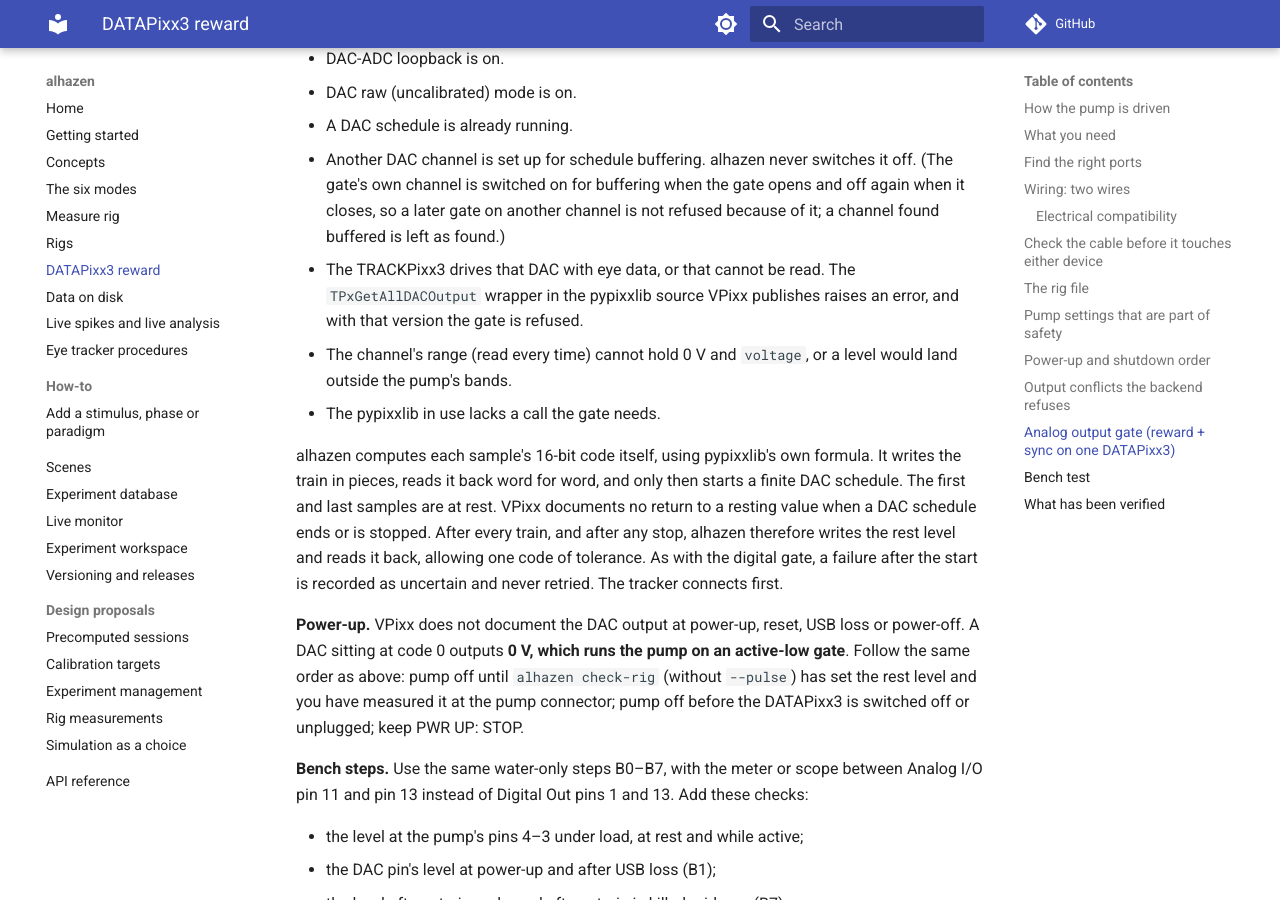
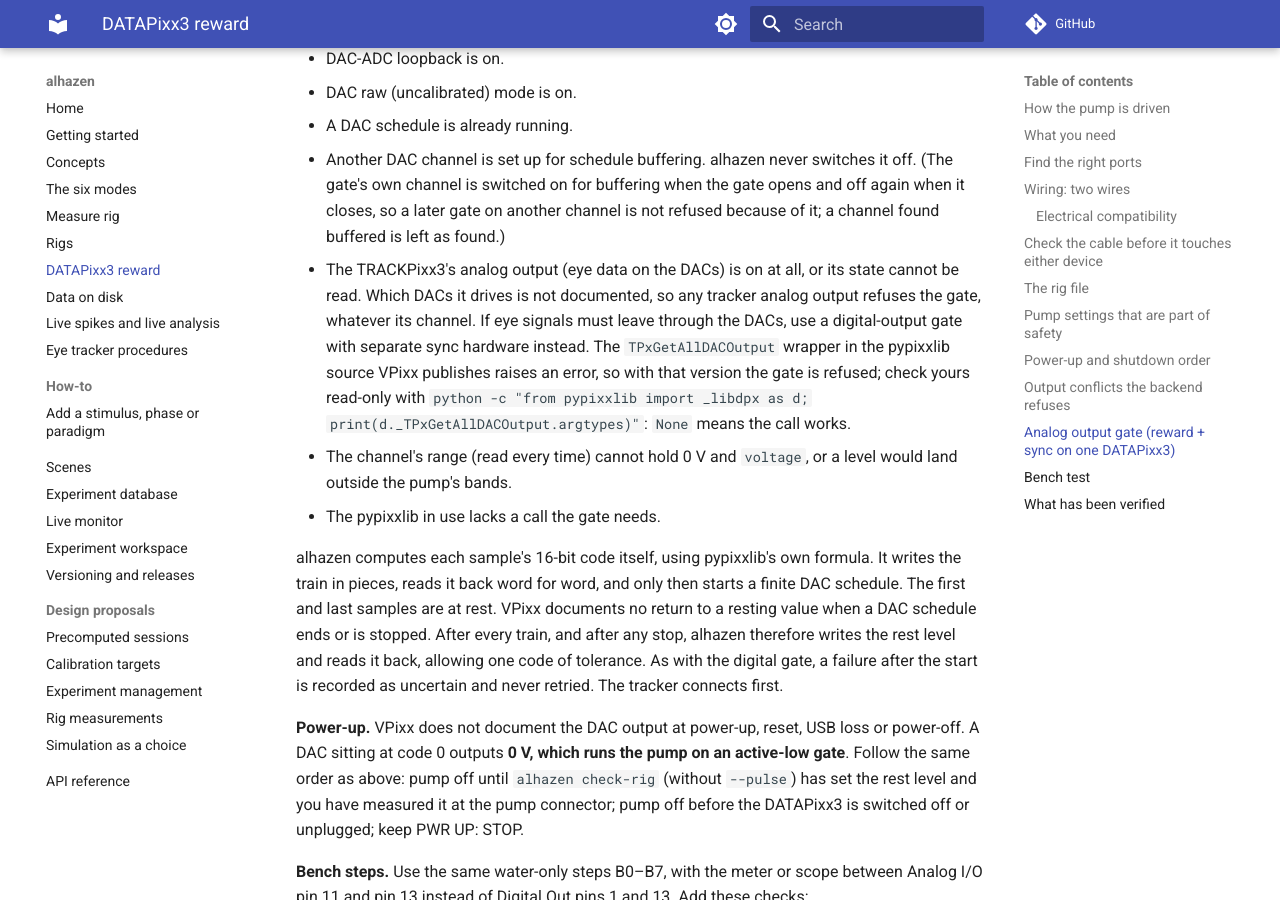
Before and after one commit to sh4r11f/alhazen, an MkDocs documentation site: the page built from docs/datapixx-reward.md, in a window 1280 px wide and 900 px high, scrolled down 8153 px. Built offline with MkDocs 1.6.1 and Material for MkDocs 9.7.7, drawn with Linux system fonts in a browser that asks for light colours; comment, search, counter and statistics services are not loaded.

Commit message:
DAC gate: refuse whenever the TRACKPixx3 analog output is on (channel layout undocumented)
The lab pypixxlib calls TPxGetAllDACOutput without the published wrapper's bogus argument (argtypes None), so the mode word is readable there. Its per-channel layout is only inferred, so any non-zero word now refuses the gate on every channel. Docs give the read-only argtypes check. CHANGELOG sync entry corrected for the analog gate. Hardware untested.

```diff
--- a/docs/datapixx-reward.md
+++ b/docs/datapixx-reward.md
@@ -357,9 +357,15 @@
   it off. (The gate's own channel is switched on for buffering when the gate
   opens and off again when it closes, so a later gate on another channel is
   not refused because of it; a channel found buffered is left as found.)
-- The TRACKPixx3 drives that DAC with eye data, or that cannot be read. The
-  `TPxGetAllDACOutput` wrapper in the pypixxlib source VPixx publishes raises
-  an error, and with that version the gate is refused.
+- The TRACKPixx3's analog output (eye data on the DACs) is on at all, or its
+  state cannot be read. Which DACs it drives is not documented, so any
+  tracker analog output refuses the gate, whatever its channel. If eye
+  signals must leave through the DACs, use a digital-output gate with
+  separate sync hardware instead. The `TPxGetAllDACOutput` wrapper in the
+  pypixxlib source VPixx publishes raises an error, so with that version the
+  gate is refused; check yours read-only with
+  `python -c "from pypixxlib import _libdpx as d; print(d._TPxGetAllDACOutput.argtypes)"`:
+  `None` means the call works.
 - The channel's range (read every time) cannot hold 0 V and `voltage`, or a
   level would land outside the pump's bands.
 - The pypixxlib in use lacks a call the gate needs.
```
Also changed, not shown: CHANGELOG.md (+5 -4 lines), 3 other files.
